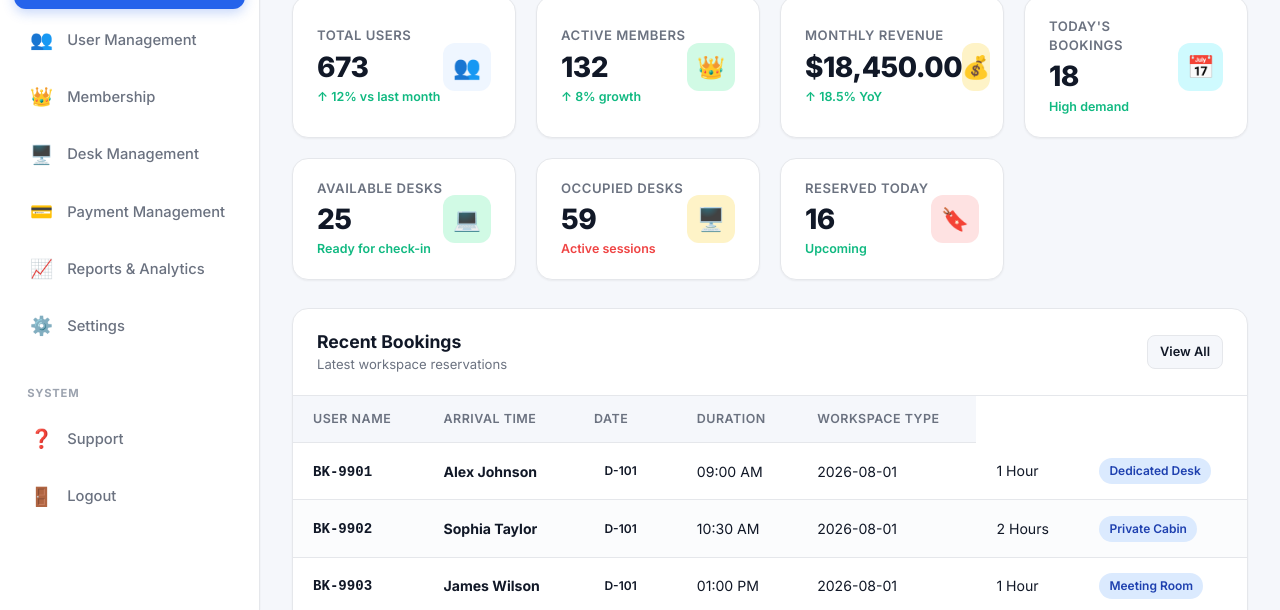
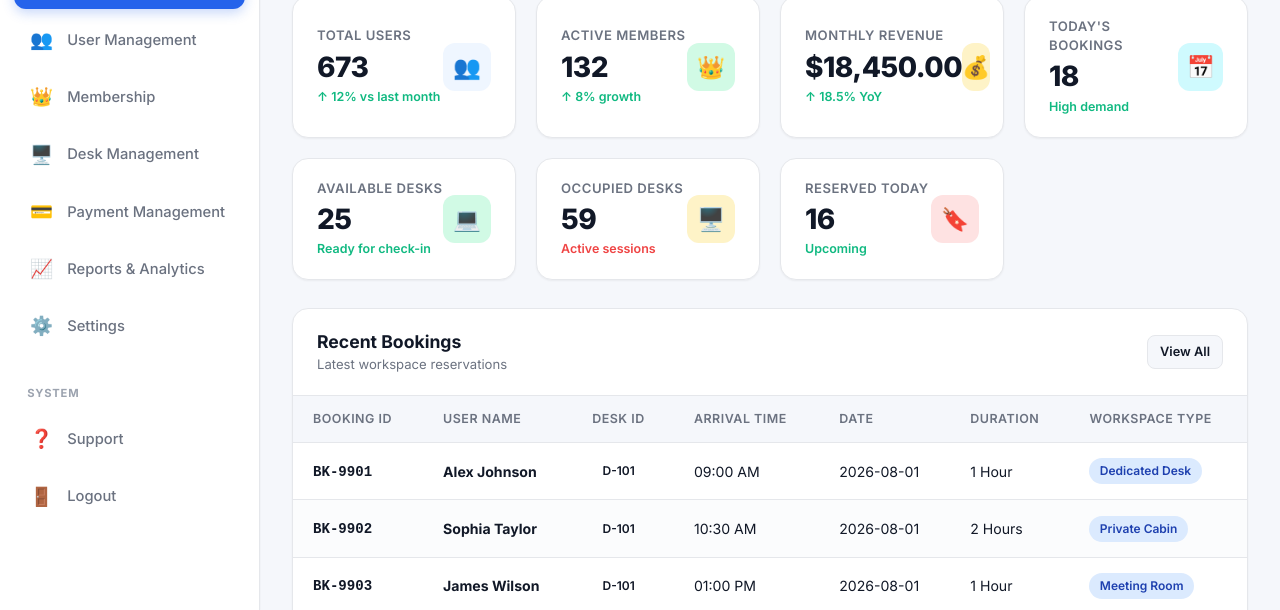
Before and after one commit to vhema8472/VisionX, a plain HTML site: page WorkHub-Admin/dashboard.html in a window 1280 px wide. Shown: the part 190-800 px from the top of the page. Drawn offline with Linux system fonts and the light colour scheme; no server answers; sample sign-in values are in the browser's storage.

Commit message:
dashboard

```diff
--- a/WorkHub-Admin/dashboard.html
+++ b/WorkHub-Admin/dashboard.html
@@ -204,7 +204,9 @@
               <table class="custom-table">
                 <thead>
                   <tr>
+                    <th>Booking ID</th>
                     <th>User Name</th>
+                    <th>Desk ID</th>
                     <th>Arrival Time</th>
                     <th>Date</th>
                     <th>Duration</th>
```
